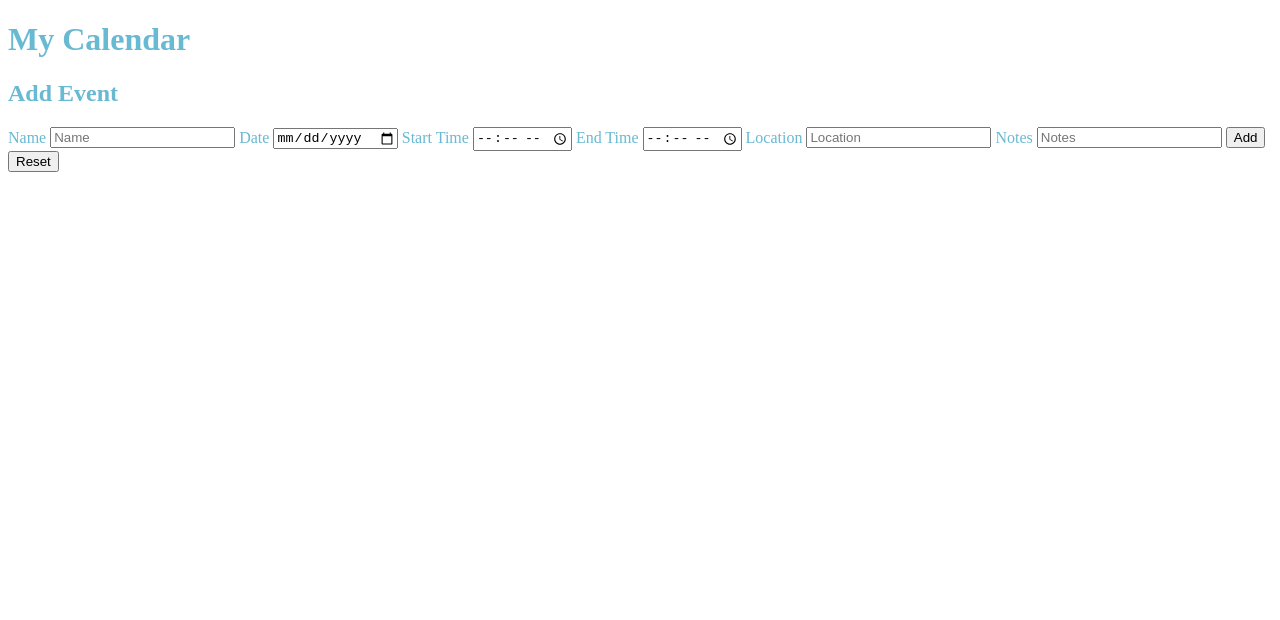
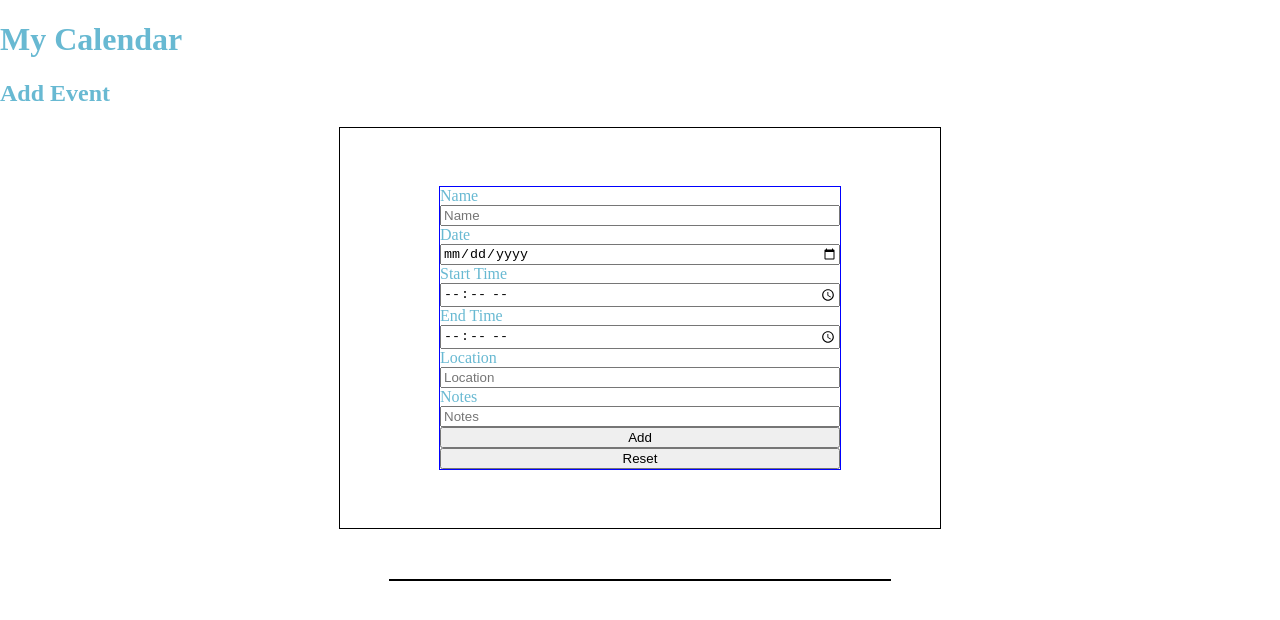
Before and after one commit to r742davis/insanity_ward, a website: page public/index.html in a window 1280 px wide. Drawn offline with nearby package versions, Linux system fonts and the light colour scheme; no server answers.

Commit message:
Created test container divs for each section. Added stylings and aligned them using flexbox.Added borders for visibility.

```diff
--- a/public/css/main.css
+++ b/public/css/main.css
@@ -1,3 +1,39 @@
 body {
   color: rgb(104, 185, 210);
+  padding: 0;
+  margin: 0;
 }
+
+form {
+  display: flex;
+  flex-direction: column;
+  justify-content: center;
+  width: 400px;
+  margin: 0 auto;
+  border: 1px solid blue;
+}
+
+.add-event-container {
+  display: flex;
+  width: 600px;
+  height: 400px;
+  margin: 0 auto;
+  align-items: center;
+  border: 1px solid black;
+}
+
+.calendar-container {
+  display: flex;
+  justify-content: center;
+  width: 500px;
+  margin: 0 auto;
+  margin-top: 50px;
+  border: 1px solid black;
+}
+
+.event-container {
+  display: flex;
+  justify-content: center;
+  width: 400px;
+  border: 1px solid blue;
+}
--- a/public/index.html
+++ b/public/index.html
@@ -10,6 +10,7 @@
   <body ng-controller='CalendarController as ctrl'>
     <h1>My Calendar</h1>
     <h2>Add Event</h2>
+    <div class="add-event-container">
       <form ng-submit='ctrl.createEvent()'>
         <label>Name</label>
           <input type="text" placeholder="Name" ng-model='ctrl.name'>
@@ -27,6 +28,7 @@
         <input type="submit" value="Add">
         <input type="reset" value="Reset">
       </form>
+    </div>
     <div class="calendar-container">
       <div class="event-container" ng-repeat='event in ctrl.calendar'>
                                     <!-- hides the 'show' div on edit button click -->
```
Lines whose indentation alone changed are shown as unchanged.
